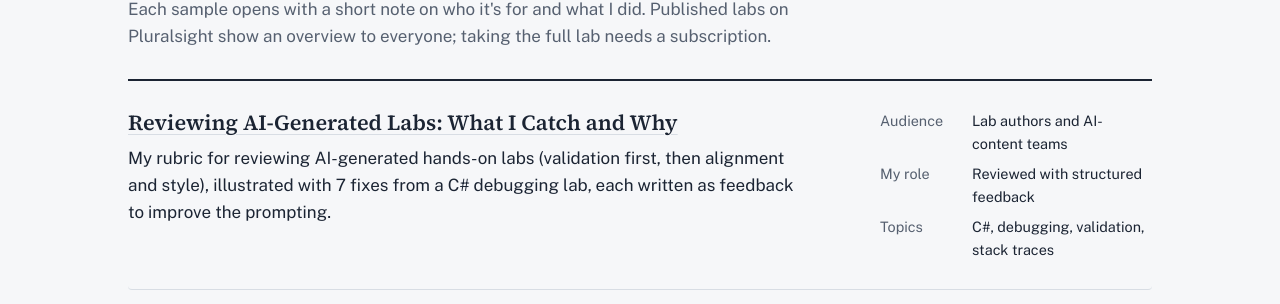
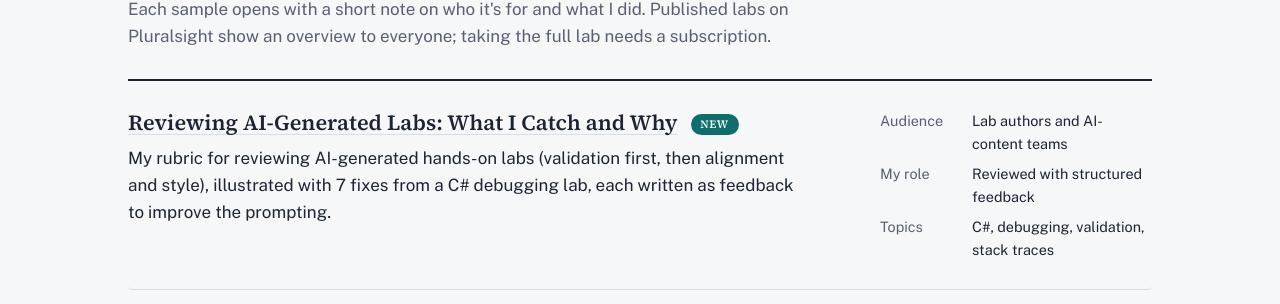
Before and after one commit to Jenjimenez/tech-writing-portfolio, a Jekyll site: the page built from index.html, in a window 1280 px wide and 1400 px high, scrolled down 872 px. Shown: the part 146-450 px from the top of the window. Built offline with Jekyll 4.4.1, drawn with Linux system fonts in a browser that asks for light colours.

Commit message:
Adding AI lab review updates and OG image for social sharing

```diff
--- a/assets/style.css
+++ b/assets/style.css
@@ -706,3 +706,5 @@ a.tag:hover .tag-where { color: var(--link); }
 :root:not([data-theme="light"]) .doc .flag-required { background: #3a1f1c; color: #f08a80; border-color: #6b3a34; }
 :root:not([data-theme="light"]) .doc .flag-suggested { background: #232a35; color: #a3acba; border-color: #2e3542; }
 }
+
+.new-badge { display: inline-block; font-size: 0.7rem; font-weight: 700; text-transform: uppercase; letter-spacing: 0.06em; padding: 0.18rem 0.6rem; border-radius: 999px; background: var(--insert); color: var(--paper); vertical-align: middle; margin-left: 0.5rem; }
--- a/index.html
+++ b/index.html
@@ -70,7 +70,7 @@ layout: default
   <ol class="samples">
     <li class="sample" data-types="editing devdocs">
       <div class="sample-main">
-        <h3><a href="{{ '/Pluralsight_Work/ai-lab-review.html' | relative_url }}">Reviewing AI-Generated Labs: What I Catch and Why</a></h3>
+        <h3><a href="{{ '/Pluralsight_Work/ai-lab-review.html' | relative_url }}">Reviewing AI-Generated Labs: What I Catch and Why</a> <span class="new-badge">New</span></h3>
         <p>My rubric for reviewing AI-generated hands-on labs (validation first, then alignment and style), illustrated with 7 fixes from a C# debugging lab, each written as feedback to improve the prompting.</p>
       </div>
       <dl class="meta">
```
Also changed, not shown: Pluralsight_Work/ai-lab-review.md (+2 -1 lines), assets/og-ai-lab-review.png (added).
